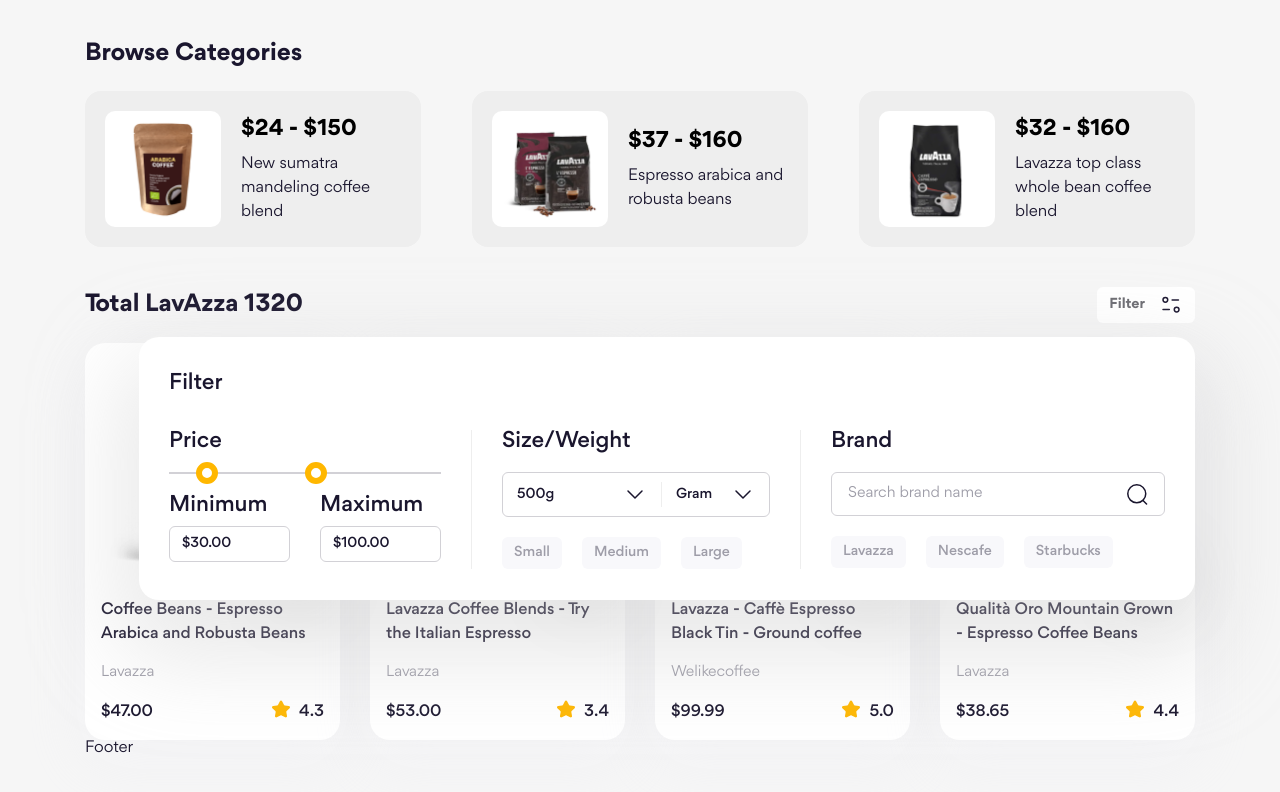
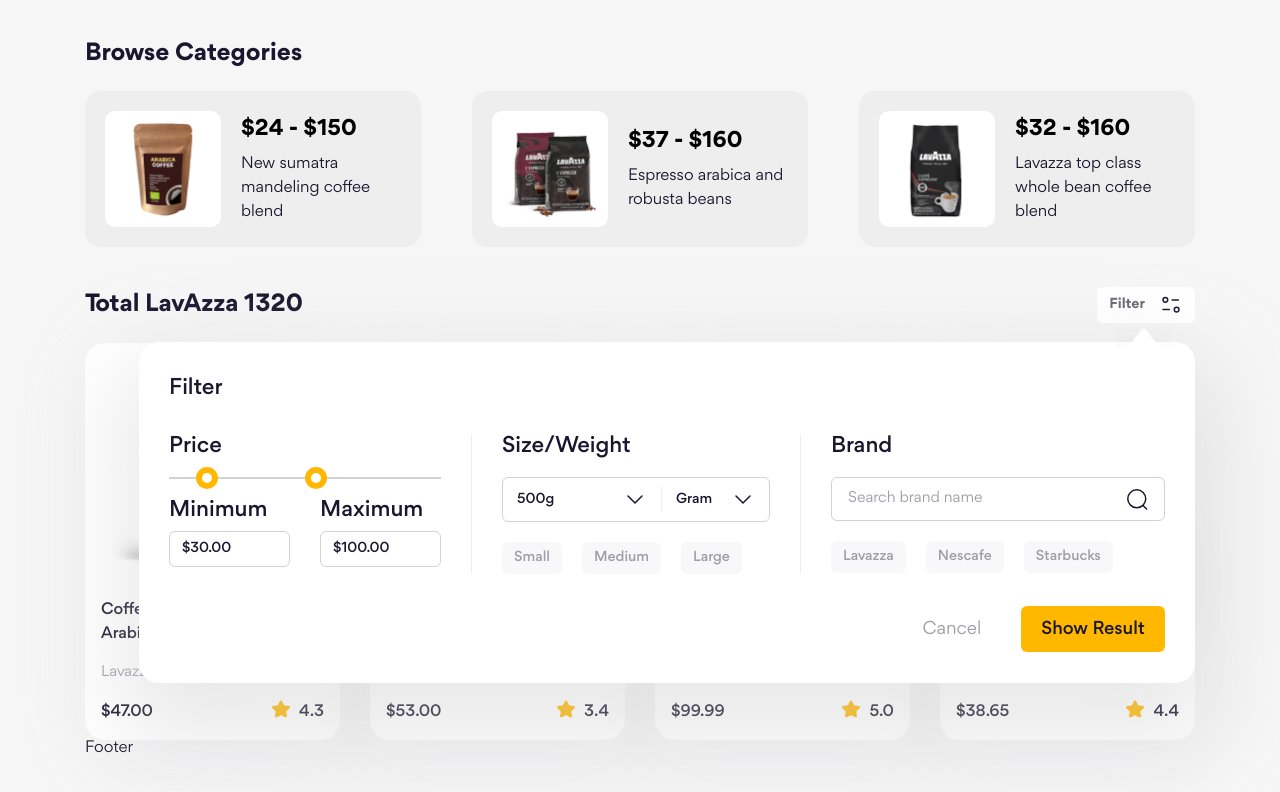
Before and after one commit to HoainamLe42/Project-08, a website: page index.html in a window 1280 px wide. Shown: the part 530-1322 px from the top of the page. Drawn offline with Linux system fonts and the light colour scheme.

Commit message:
Làm form filter sản phẩm #4

```diff
--- a/index.html
+++ b/index.html
@@ -152,6 +152,11 @@
                             />
                         </button>
                         <div class="filter">
+                            <img
+                                src="./assets/icons/arrow-up.png"
+                                alt=""
+                                class="filter__arrow"
+                            />
                             <h3 class="filter__heading">Filter</h3>
                             <form action="" class="filter__form">
                                 <div class="filter__row">
@@ -317,6 +322,16 @@
                                             </div>
                                         </div>
                                     </div>
+                                </div>
+                                <div class="filter__row filter__footer">
+                                    <button class="btn btn--text btn__cancel">
+                                        Cancel
+                                    </button>
+                                    <button
+                                        class="btn btn--primary btn__submit"
+                                    >
+                                        Show Result
+                                    </button>
                                 </div>
                             </form>
                         </div>
--- a/scss/components/_buttons.scss
+++ b/scss/components/_buttons.scss
@@ -32,3 +32,50 @@
   &__icon {
   }
 }
+
+.btn {
+  height: 46px;
+  padding: 0 20px;
+  border-radius: 6px;
+
+  background: #f8f8fb;
+
+  font-size: 1.8rem;
+  font-weight: 500;
+  // Không có bôi đen chữ trong btn
+  user-select: none;
+
+  + .btn {
+    margin-left: 20px;
+  }
+
+  &--text {
+    color: #9e9da8;
+    background: transparent;
+    font-weight: 400;
+  }
+
+  &--primary {
+    background: #ffb700;
+  }
+
+  &--outline {
+    border: 1px solid #d2d1d6;
+    background: transparent;
+  }
+
+  &--rounded {
+    border-radius: 99px;
+  }
+
+  &[disabled],
+  &--disabled {
+    opacity: 0.5;
+    // khi ở trạng thái disabled thì không cho tương tác vào được
+    pointer-events: none;
+  }
+
+  &:hover {
+    opacity: 0.8;
+  }
+}
--- a/scss/components/_filter-form.scss
+++ b/scss/components/_filter-form.scss
@@ -6,13 +6,21 @@
 .filter {
   position: absolute;
   right: 0;
-  top: 50px;
+  top: 55px;
 
   border-radius: 20px;
   padding: 31px 30px;
 
   background: var(--filter-form-bg);
   box-shadow: 0px 40px 90px 20px var(--filter-form-shadow);
+
+  &__arrow {
+    position: absolute;
+    top: -13px;
+    right: 23px;
+
+    height: 20.5px;
+  }
 
   &__heading {
     font-size: 2.2rem;
@@ -175,4 +183,25 @@
     margin: 0 30px;
     background: #eeeeee;
   }
+
+  &__footer {
+    display: flex;
+    justify-content: flex-end;
+
+    margin-top: 32px;
+  }
+
+  &__cancel,
+  &__submit {
+    height: 38px;
+    padding: 0 10px;
+  }
+
+  &__cancel {
+    font-size: 1.5rem;
+  }
+
+  &__submit {
+    font-size: 1.4rem;
+  }
 }
```
Also changed, not shown: assets/css/main.css, assets/icons/arrow-up.png (added), 1 other file.
